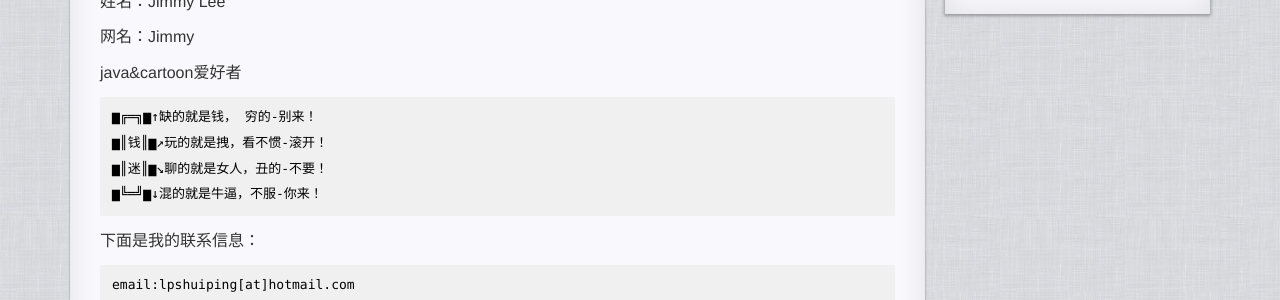
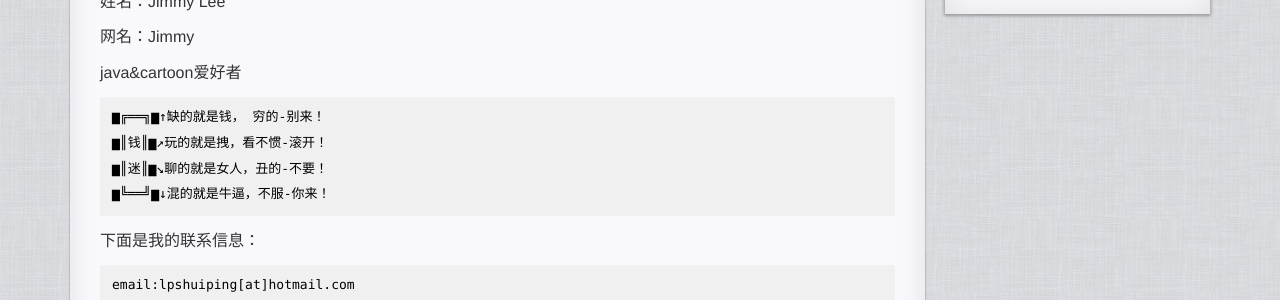
Before and after one commit to Roronoa-Zoro/Roronoa-Zoro.github.io, a Jekyll site: the page built from about.md, in a window 1280 px wide. Shown: the part 192-492 px from the top of the page. Built offline with Jekyll 4.4.1, drawn with Linux system fonts in a browser that asks for light colours; comment, search, counter and statistics services are not loaded.

````diff
--- a/about.md
+++ b/about.md
@@ -15,10 +15,10 @@ icon: heart
 java&cartoon爱好者
 
 ```
-▆╔═╗▆↑缺的就是钱， 穷的-别来！
+▆╔══╗▆↑缺的就是钱， 穷的-别来！
 ▆║钱║▆↗玩的就是拽，看不惯-滚开！
 ▆║迷║▆↘聊的就是女人，丑的-不要！
-▆╚═╝▆↓混的就是牛逼，不服-你来！
+▆╚══╝▆↓混的就是牛逼，不服-你来！
 ```
 
 下面是我的联系信息：
````
